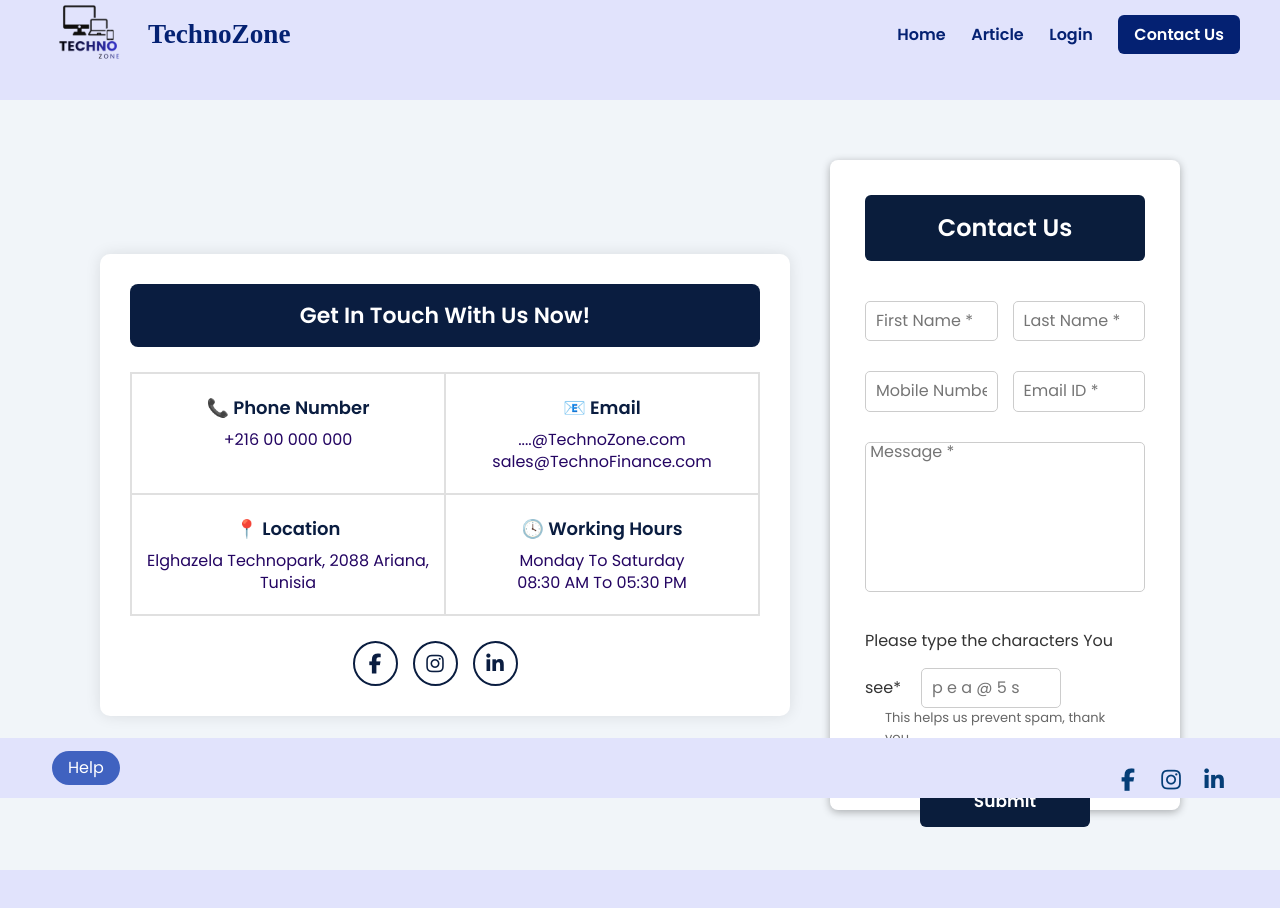
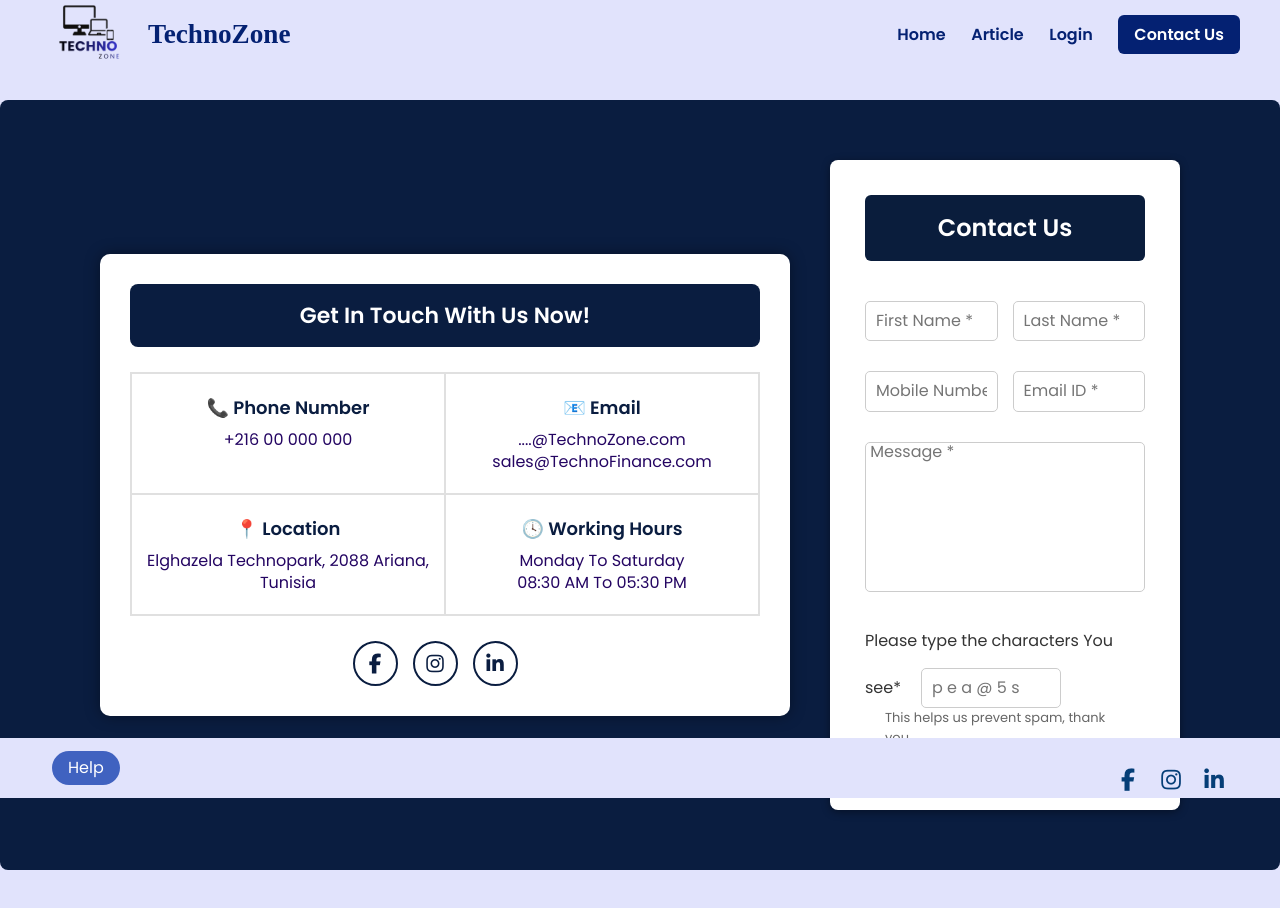
Before and after one commit to Zaynebblk/reactweb, a React (Vite) app in the folder frontend/: page /Contact in a window 1280 px wide. Shown: the top 908 px of the page. Built offline with nearby package versions, Linux system fonts and the light colour scheme.

Commit message:
contact page changes

```diff
--- a/frontend/src/css/Contact.css
+++ b/frontend/src/css/Contact.css
@@ -27,9 +27,9 @@ body {
   align-items: flex-start;
   padding: 60px 100px;
   gap: 40px;
-  background-color: #f1f5f9;
+  background-color: #0a1d40;
   margin:100px auto;
-
+  border-radius:8px ;
 }
 
 .contact-info {
@@ -37,7 +37,7 @@ body {
     padding: 30px;
     border-radius: 10px;
     text-align: center;
-    box-shadow: 0 0 15px rgba(0,0,0,0.1);
+    box-shadow: 0 0 15px rgba(0,0,0,0.4);
     width: 100%;
     max-width: 900px;
     margin: auto;
@@ -129,7 +129,7 @@ body {
   background-color: #fff;
   padding: 35px;
   border-radius: 8px;
-  box-shadow: 0 2px 8px rgba(0,0,0,0.3);
+  box-shadow: 0 2px 8px rgba(0,0,0,0.4);
   min-width: 350px;
 }
 
@@ -190,7 +190,7 @@ textarea {
   font-weight: 700;
   text-align:center;
    display:block;
-   margin:30px auto;
+   margin:0px auto ;
 
 }
 
```
